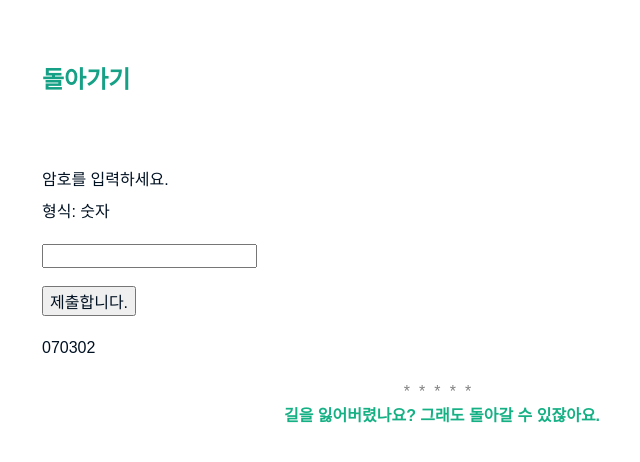
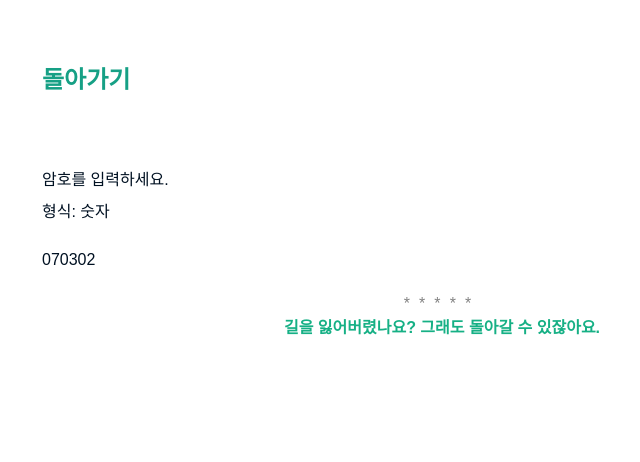
Before and after one commit to seil0224/seil0224.github.io, a Jekyll site: the page built from labyrinth/unnamed1.md, in a window 1280 px wide. Shown: the top 462 px of the page, without its empty margins (198-838 px from the left). Built offline with Jekyll 4.4.1, drawn with Linux system fonts in a browser that asks for light colours; some web fonts are replaced.

Commit message:
Update unnamed1.md

```diff
--- a/labyrinth/unnamed1.md
+++ b/labyrinth/unnamed1.md
@@ -7,10 +7,12 @@ sitemap:
 <p>
 암호를 입력하세요. <br>
 형식: 숫자 <br>
-  <form action = 'find1.html' method='get' autocomplete='off'>
-    <input id = 'passcode' type='text' required><br><br>
-    <input type = 'submit' value = '제출합니다.'>
-  </form>
+  <script>
+    <form action = document.getElementById() method='get' autocomplete='off'>
+      <input id = 'passcode' type='text' required><br><br>
+      <input type = 'submit' value = '제출합니다.'>
+    </form>
+  </script>
 </p>
 
 070302
```
